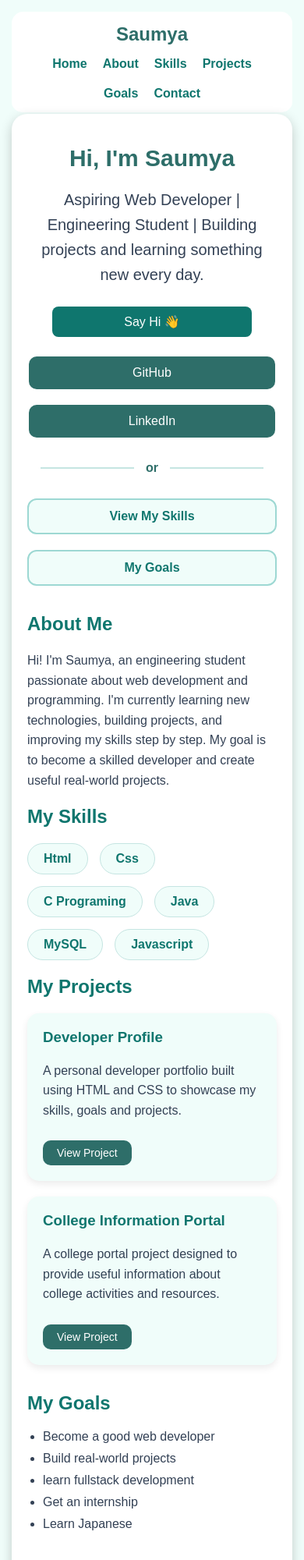
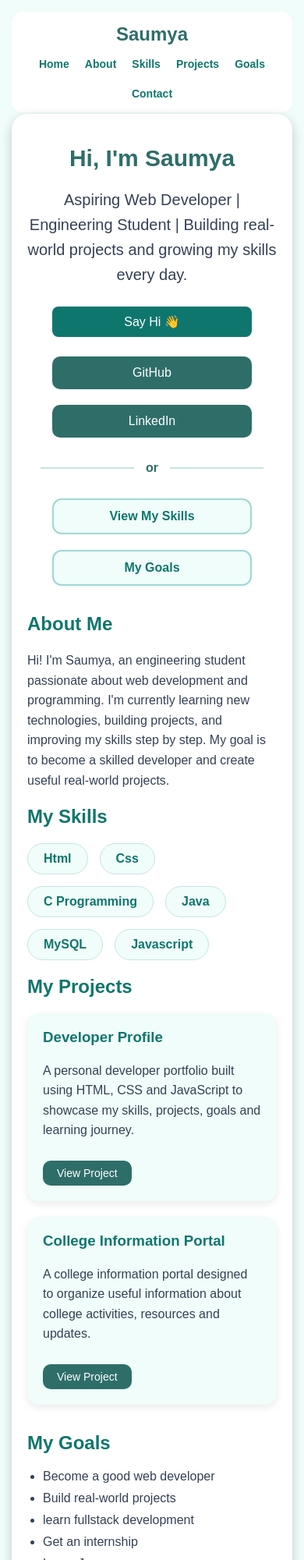
Before and after one commit to Saumya-1311/my_developer_profile, a plain HTML site: page index.html in a window 390 px wide. Shown: the top 2000 px of the page at 78% size. Drawn offline with Linux system fonts and the light colour scheme.

Commit message:
Finalize portfolio design and responsiveness

```diff
--- a/index.html
+++ b/index.html
@@ -24,9 +24,8 @@
         <h1>Hi, I'm Saumya</h1>
 
         <p class="intro">
-              Aspiring Web Developer | Engineering Student | Building projects and learning something new every day.
+             Aspiring Web Developer | Engineering Student | Building real-world projects and growing my skills every day.
         </p>
-
         <button onclick="sayHi()">Say Hi 👋</button>
 
         <div class="hero-buttons">
@@ -51,7 +50,7 @@
         <ul class="skills">
             <li>Html</li>
             <li>Css</li>
-            <li>C Programing</li>
+            <li>C Programming</li>
             <li>Java</li>
             <li>MySQL</li>
             <li>Javascript</li>
@@ -66,8 +65,8 @@
                 <div class="project-card">
                     <h3>Developer Profile</h3>
                     <p>
-                      A personal developer portfolio built using HTML and CSS
-                      to showcase my skills, goals and projects.
+                       A personal developer portfolio built using HTML, CSS and JavaScript
+                       to showcase my skills, projects, goals and learning journey.
                     </p>
                     <a href="https://github.com/Saumya-1311/my_developer_profile" class="btn">View Project</a>
                 </div>
@@ -75,8 +74,10 @@
                  <div class="project-card">
                     <h3>College Information Portal</h3>
                     <p>
-                     A college portal project designed to provide useful
-                     information about college activities and resources.
+                     <p>
+                         A college information portal designed to organize useful
+                         information about college activities, resources and updates.
+                     </p>
                     </p>
                     <a href="https://github.com/Saumya-1311/collegeproject" class="btn">View Project</a>
                  </div>
--- a/style.css
+++ b/style.css
@@ -1,3 +1,7 @@
+* {
+    box-sizing: border-box;
+}
+
 body {
     background-color: #F0FDFA ;
     font-family: Arial, sans-serif;
@@ -87,9 +91,13 @@ ul {
     }
 
     .navbar ul {
-        gap: 12px;
-        flex-wrap: wrap;
-        justify-content: center;
+    gap: 10px;
+    flex-wrap: wrap;
+    justify-content: center;
+    }
+
+    .navbar a {
+    font-size: 14px;
     }
 
     .buttons {
@@ -121,7 +129,7 @@ ul {
 
     .divider::before,
     .divider::after {
-        width: 60px;
+        width: 45px;
     }
 
     button {
```
